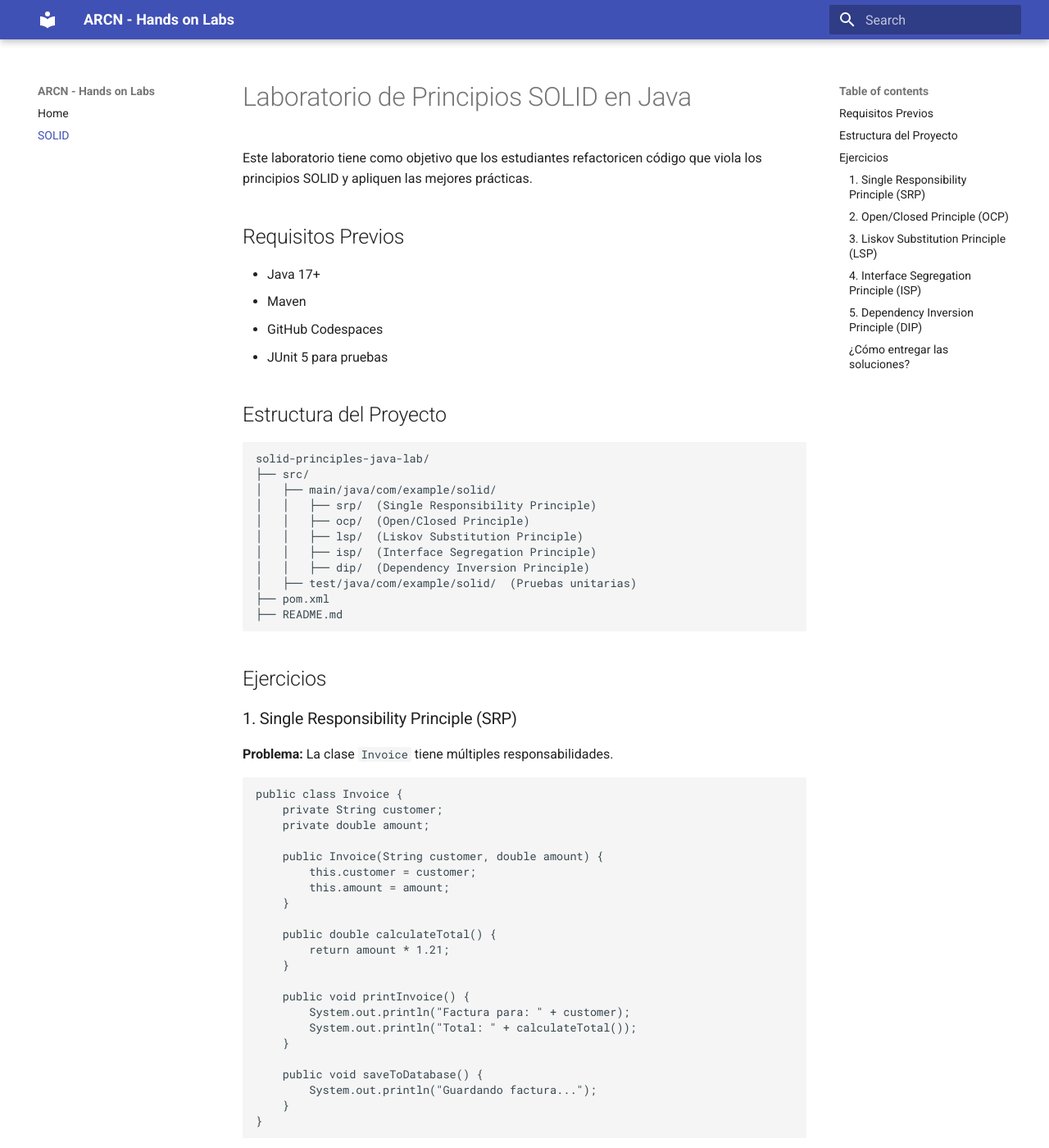
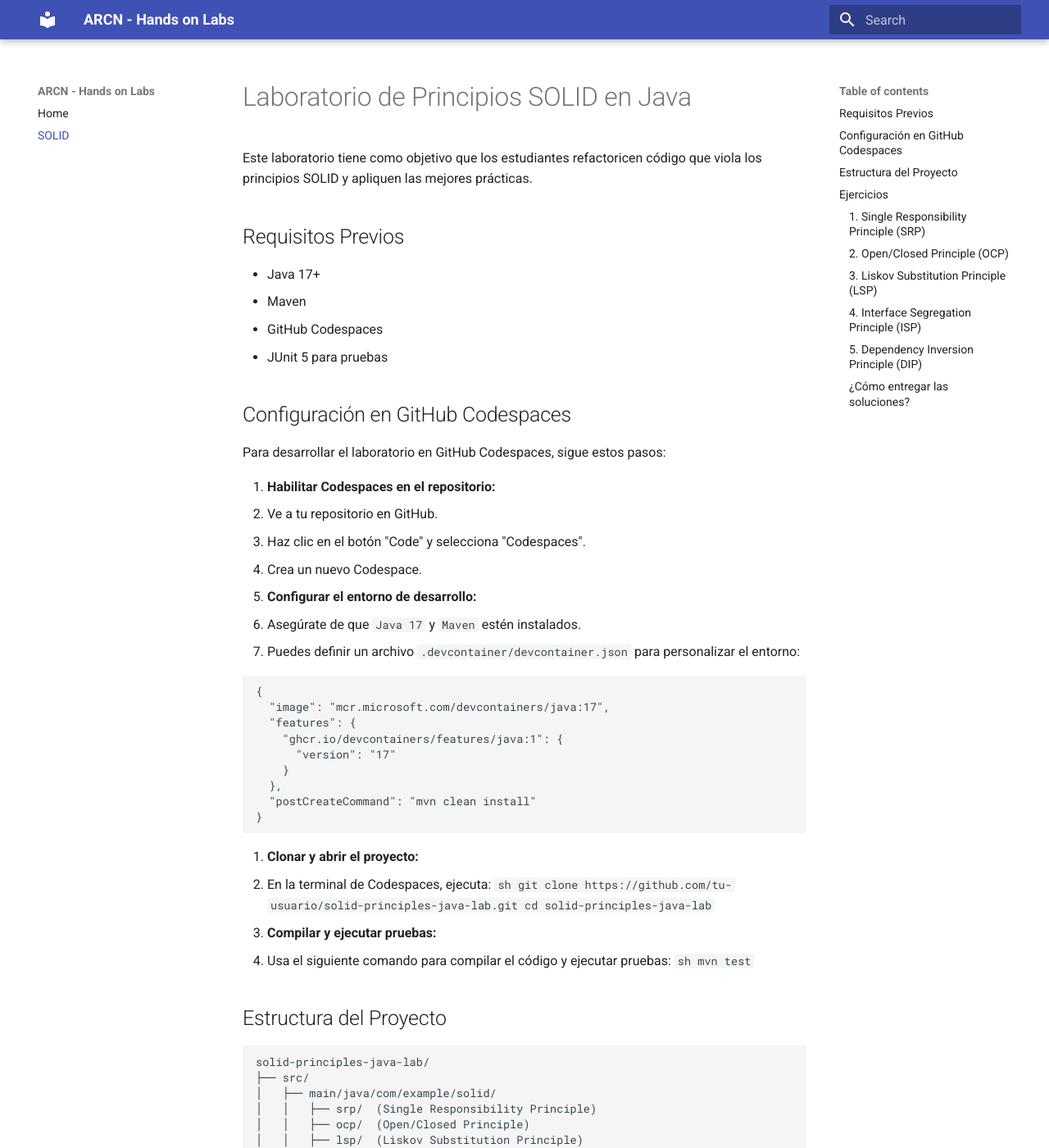
Before and after one commit to ECI-ARCN/Labs, an MkDocs documentation site: the page built from docs/solid.md, in a window 1280 px wide and 1400 px high. Shown: the whole window at 82% size. Built offline with MkDocs 1.6.1 and Material for MkDocs 9.7.7, drawn with Linux system fonts in a browser that asks for light colours.

Commit message:
Ajusto laboratorio de SOLID

````diff
--- a/docs/solid.md
+++ b/docs/solid.md
@@ -7,6 +7,43 @@ Este laboratorio tiene como objetivo que los estudiantes refactoricen código qu
 - Maven
 - GitHub Codespaces
 - JUnit 5 para pruebas
+
+## Configuración en GitHub Codespaces
+Para desarrollar el laboratorio en GitHub Codespaces, sigue estos pasos:
+
+1. **Habilitar Codespaces en el repositorio:**
+   - Ve a tu repositorio en GitHub.
+   - Haz clic en el botón "Code" y selecciona "Codespaces".
+   - Crea un nuevo Codespace.
+
+2. **Configurar el entorno de desarrollo:**
+   - Asegúrate de que `Java 17` y `Maven` estén instalados.
+   - Puedes definir un archivo `.devcontainer/devcontainer.json` para personalizar el entorno:
+
+```json
+{
+  "image": "mcr.microsoft.com/devcontainers/java:17",
+  "features": {
+    "ghcr.io/devcontainers/features/java:1": {
+      "version": "17"
+    }
+  },
+  "postCreateCommand": "mvn clean install"
+}
+```
+
+3. **Clonar y abrir el proyecto:**
+   - En la terminal de Codespaces, ejecuta:
+     ```sh
+     git clone https://github.com/tu-usuario/solid-principles-java-lab.git
+     cd solid-principles-java-lab
+     ```
+
+4. **Compilar y ejecutar pruebas:**
+   - Usa el siguiente comando para compilar el código y ejecutar pruebas:
+     ```sh
+     mvn test
+     ```
 
 ## Estructura del Proyecto
 ```
````
